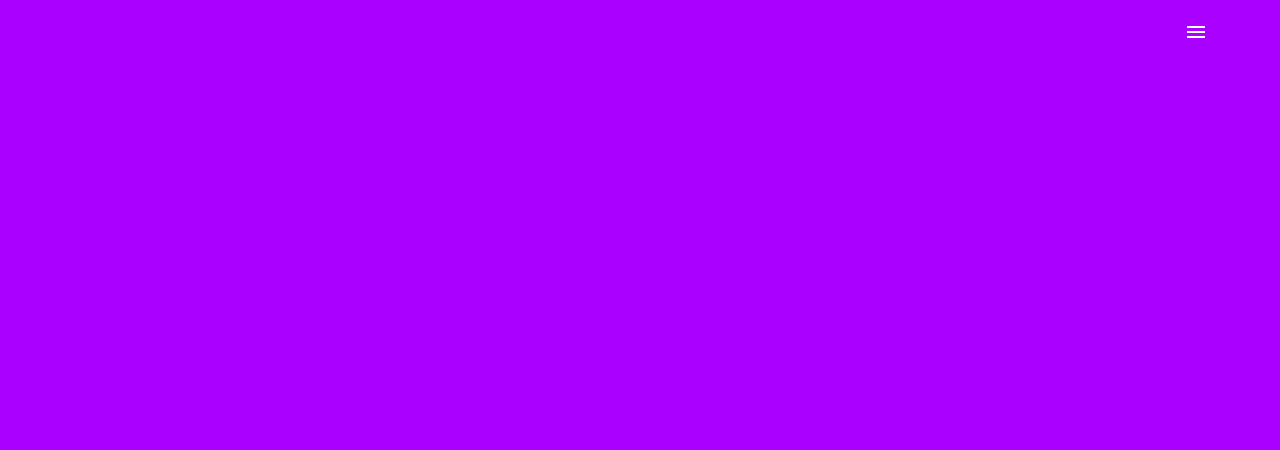
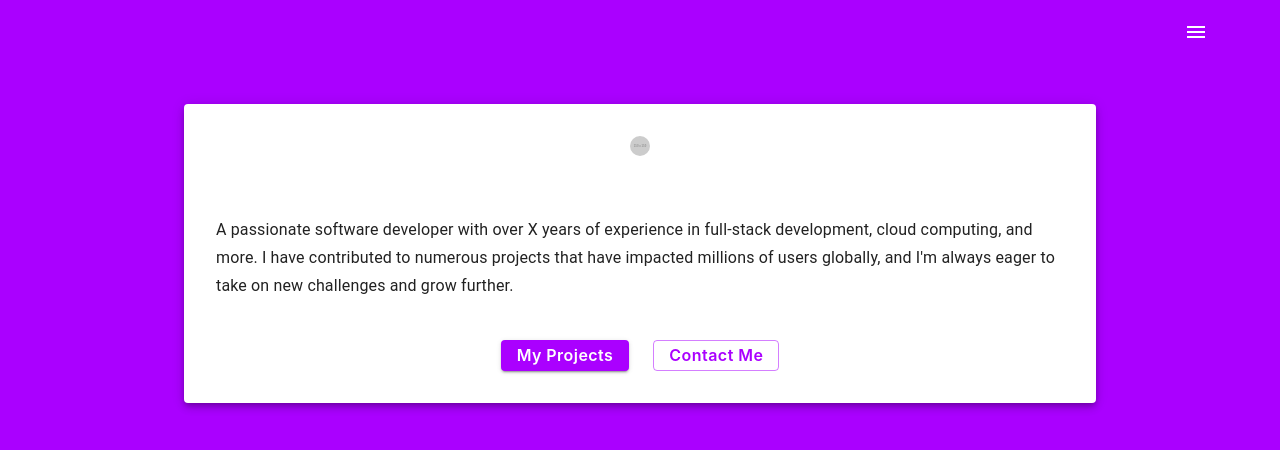
Before and after one commit to kindofclever/pfuchs, a React (Create React App) app: page /about in a window 1280 px wide. Before the commit this address had no page. Shown: the top 450 px of the page. Built offline with nearby package versions, Linux system fonts and the light colour scheme.

Commit message:
working on frontend

```diff
--- a/src/App.tsx
+++ b/src/App.tsx
@@ -6,28 +6,45 @@ import Theme from './Theme';
 import LandingPage from './containers/Landing/LandingPage';
 import { Home } from './containers/Home/Home';
 import ElevatorSimulation from './containers/Elevators/ElevatorSimulation';
+import About from './containers/About/About';
+import Colours from './containers/Colours/Colours';
 import AppLayout from './layout/AppLayout';
 
 export const App: React.FC = () => {
   return (
     <ThemeProvider theme={Theme}>
       <BrowserRouter>
-        <AppLayout>
         <Routes>
           <Route
             path='/'
             element={<LandingPage />}
           />
           <Route
+            path='/*'
+            element={
+              <AppLayout>
+                <Routes>
+                  <Route
                     path='/home'
                     element={<Home />}
+                  />
+                  <Route
+                    path='/about'
+                    element={<About />}
                   />
                   <Route
                     path='/elevators'
                     element={<ElevatorSimulation />}
                   />
+                  <Route
+                    path='/colours'
+                    element={<Colours />}
+                  />
                 </Routes>
               </AppLayout>
+            }
+          />
+        </Routes>
       </BrowserRouter>
     </ThemeProvider>
   );
--- /dev/null
+++ b/src/components/CookiesConsent.tsx
@@ -0,0 +1,87 @@
+import React, { useState, useEffect } from 'react';
+import {
+  Button,
+  Snackbar,
+  Slide,
+  SlideProps,
+  Theme,
+  useTheme,
+} from '@mui/material';
+import { CookieConsentStatus } from '../types/types';
+
+const SlideTransition: React.FC<SlideProps> = (props) => {
+  return (
+    <Slide
+      {...props}
+      direction='up'
+    />
+  );
+};
+
+interface CookieConsentProps {
+  onConsentChange?: (status: CookieConsentStatus) => void;
+}
+
+const CookieConsent: React.FC<CookieConsentProps> = ({ onConsentChange }) => {
+  const [show, setShow] = useState(false);
+  const theme: Theme = useTheme();
+
+  useEffect(() => {
+    const cookieConsent = localStorage.getItem('cookie-consent');
+    if (!cookieConsent) {
+      setShow(true);
+    }
+  }, []);
+
+  const handleAccept = () => {
+    localStorage.setItem('cookie-consent', CookieConsentStatus.ACCEPTED);
+    setShow(false);
+    console.log('cookieConsent accepted');
+    if (onConsentChange) onConsentChange(CookieConsentStatus.ACCEPTED);
+  };
+
+  const handleDecline = () => {
+    localStorage.setItem('cookie-consent', CookieConsentStatus.DECLINED);
+    setShow(false);
+    console.log('cookieConsent denied');
+    if (onConsentChange) onConsentChange(CookieConsentStatus.DECLINED);
+  };
+
+  return (
+    <div>
+      <Snackbar
+        open={show}
+        TransitionComponent={SlideTransition}
+        message='I use cookies to enhance your experience.'
+        action={
+          <>
+            <Button
+              color='secondary'
+              size='small'
+              onClick={handleAccept}>
+              ACCEPT
+            </Button>
+            <Button
+              color='primary'
+              size='small'
+              onClick={handleDecline}>
+              DECLINE
+            </Button>
+          </>
+        }
+        sx={{
+          width: 'fit-content',
+          '& .MuiSnackbarContent-root': {
+            backgroundColor: theme.palette.grey[800],
+          },
+          '& .MuiButton-root': {
+            color: theme.palette.common.white,
+          },
+        }}
+        anchorOrigin={{ vertical: 'bottom', horizontal: 'center' }}
+      />
+    </div>
+  );
+};
+
+export default CookieConsent;
--- a/src/components/SideNav/SideNav.tsx
+++ b/src/components/SideNav/SideNav.tsx
@@ -29,6 +29,7 @@ const SideNav: FC<SideNavProps> = ({ isOpen, onClose, onListItemClick }) => {
     { key: 'elevators', title: 'Elevator Simulation', redirectTo: 'elevators' },
     { key: 'skills', title: 'Skills', redirectTo: 'skills' },
     { key: 'downloads', title: 'Downloads', redirectTo: 'downloads' },
+    { key: 'colours', title: 'Colours', redirectTo: 'colours' },
   ];
 
   return (
@@ -37,13 +38,11 @@ const SideNav: FC<SideNavProps> = ({ isOpen, onClose, onListItemClick }) => {
       anchor='right'
       open={isOpen}
       onClose={onClose}
-      sx={drawerStyles}
-    >
+      sx={drawerStyles}>
       <Box
         display='flex'
         justifyContent='center'
-        p={1}
-      >
+        p={1}>
         <IconButton onClick={onClose}>
           <CloseIcon sx={{ color: theme.palette.common.white }} />
         </IconButton>
--- /dev/null
+++ b/src/containers/About/About.tsx
@@ -0,0 +1,72 @@
+import React from 'react';
+import {
+  Container,
+  Typography,
+  Paper,
+  Avatar,
+  Grid,
+  Button,
+} from '@mui/material';
+
+const About: React.FC = () => {
+  return (
+    <Container
+      component='main'
+      maxWidth='md'
+      sx={{ mt: 5, mb: 5 }}>
+      <Paper
+        sx={{
+          padding: 4,
+          display: 'flex',
+          flexDirection: 'column',
+          alignItems: 'center',
+        }}
+        elevation={5}>
+        <Avatar
+          src='https://via.placeholder.com/150'
+          alt='Your Name'
+          sx={{ width: 20, height: 20, mb: 2 }}
+        />
+        <Typography
+          component='h1'
+          variant='h4'>
+          Your Name
+        </Typography>
+        <Typography
+          component='p'
+          variant='subtitle1'
+          sx={{ mt: 2 }}>
+          A passionate software developer with over X years of experience in
+          full-stack development, cloud computing, and more. I have contributed
+          to numerous projects that have impacted millions of users globally,
+          and I'm always eager to take on new challenges and grow further.
+        </Typography>
+
+        <Grid
+          container
+          spacing={3}
+          justifyContent='center'
+          sx={{ mt: 2 }}>
+          <Grid item>
+            <Button
+              variant='contained'
+              color='primary'
+              href='#projects'>
+              My Projects
+            </Button>
+          </Grid>
+          <Grid item>
+            <Button
+              variant='outlined'
+              color='primary'
+              href='#contact'>
+              Contact Me
+            </Button>
+          </Grid>
+        </Grid>
+      </Paper>
+    </Container>
+  );
+};
+
+export default About;
--- /dev/null
+++ b/src/containers/Colours/Colours.tsx
@@ -0,0 +1,52 @@
+import React from 'react';
+import { Button, Box } from '@mui/material';
+import { useTheme } from '@mui/material/styles';
+
+const Colours: React.FC = () => {
+  const theme = useTheme();
+
+  const colors = [
+    { label: 'Black', color: theme.palette.common.black },
+    { label: 'White', color: theme.palette.common.white },
+    { label: 'Primary Light', color: theme.palette.primary.light },
+    { label: 'Primary', color: theme.palette.primary.main },
+    { label: 'Primary Dark', color: theme.palette.primary.dark },
+    { label: 'Secondary Light', color: theme.palette.secondary.light },
+    { label: 'Secondary', color: theme.palette.secondary.main },
+    { label: 'Secondary Dark', color: theme.palette.secondary.dark },
+    { label: 'Error Light', color: theme.palette.error.light },
+    { label: 'Error', color: theme.palette.error.main },
+    { label: 'Error Dark', color: theme.palette.error.dark },
+    { label: 'Success Light', color: theme.palette.success.light },
+    { label: 'Success', color: theme.palette.success.main },
+    { label: 'Success Dark', color: theme.palette.success.dark },
+    { label: 'Warning Light', color: theme.palette.warning.light },
+    { label: 'Warning', color: theme.palette.warning.main },
+    { label: 'Warning Dark', color: theme.palette.warning.dark },
+    { label: 'Grey 50', color: theme.palette.grey[50] },
+    { label: 'Grey 100', color: theme.palette.grey[100] },
+    { label: 'Grey 200', color: theme.palette.grey[200] },
+    { label: 'Grey 300', color: theme.palette.grey[300] },
+    { label: 'Grey 400', color: theme.palette.grey[400] },
+    { label: 'Grey 500', color: theme.palette.grey[500] },
+    { label: 'Grey 600', color: theme.palette.grey[600] },
+    { label: 'Grey 700', color: theme.palette.grey[700] },
+    { label: 'Grey 800', color: theme.palette.grey[800] },
+    { label: 'Grey 900', color: theme.palette.grey[900] },
+  ];
+
+  return (
+    <Box sx={{ display: 'flex', flexDirection: 'column', gap: 2 }}>
+      {colors.map(({ label, color }) => (
+        <Button
+          key={label}
+          variant='contained'
+          style={{ backgroundColor: color, color: theme.palette.common.white }}>
+          {label}
+        </Button>
+      ))}
+    </Box>
+  );
+};
+
+export default Colours;
--- a/src/containers/Elevators/components/ElevatorDisplay.tsx
+++ b/src/containers/Elevators/components/ElevatorDisplay.tsx
@@ -1,46 +1,52 @@
 import React from 'react';
-
-type ElevatorType = {
-  id: number;
-  currentFloor: number;
-  status: 'idle' | 'doorOpen';
-};
+import { ElevatorType } from '../ElevatorSimulation';
 
 type ElevatorDisplayProps = {
   floors: number;
   elevators: ElevatorType[];
+  onRequestElevator: (floor: number) => void;
 };
-
-const Elevator: React.FC<{ elevator: ElevatorType }> = ({ elevator }) => (
-  <div>
-    Elevator {elevator.id} on floor {elevator.currentFloor}
-  </div>
-);
 
 const ElevatorDisplay: React.FC<ElevatorDisplayProps> = ({
   floors,
   elevators,
-}) => (
-  <div>
+  onRequestElevator,
+}) => {
+  return (
+    <table>
+      <thead>
+        <tr>
+          <th>Floor</th>
+          {Array.from({ length: elevators.length }).map((_, index) => (
+            <th key={index}>Elevator {index + 1}</th>
+          ))}
+          <th>Actions</th>
+        </tr>
+      </thead>
+      <tbody>
         {Array.from({ length: floors }).map((_, index) => {
           const floorNumber = floors - index;
-      const elevatorsOnFloor = elevators.filter(
-        (e) => e.currentFloor === floorNumber
-      );
-
           return (
-        <div key={index}>
-          Floor {floorNumber}
-          {elevatorsOnFloor.map((elevator) => (
-            <Elevator
-              key={elevator.id}
-              elevator={elevator}
-            />
+            <tr key={index}>
+              <td>Floor {floorNumber}</td>
+              {elevators.map((elevator) => (
+                <td key={elevator.id}>
+                  {elevator.currentFloor === floorNumber
+                    ? `Elevator ${elevator.id}: ${elevator.status}`
+                    : ''}
+                </td>
               ))}
-        </div>
+              <td>
+                <button onClick={() => onRequestElevator(floorNumber)}>
+                  Call Elevator
+                </button>
+              </td>
+            </tr>
           );
         })}
-  </div>
+      </tbody>
+    </table>
   );
+};
 
 export default ElevatorDisplay;
--- a/src/layout/AppLayout.tsx
+++ b/src/layout/AppLayout.tsx
@@ -25,15 +25,13 @@ const AppLayout: FC<AppLayoutProps> = ({ children }) => {
   return (
     <Box
       display='flex'
-      height='100vh'
       flexDirection='column'
       bgcolor={bgColor}
       paddingX={5}
-    >
+      minHeight='100vh'>
       <AppBar
         position='static'
-        sx={{ boxShadow: 'none', backgroundColor: bgColor }}
-      >
+        sx={{ boxShadow: 'none', backgroundColor: bgColor }}>
         <Toolbar>
           <Box flexGrow={1}></Box>
           {!isDrawerOpen && (
@@ -43,13 +41,11 @@ const AppLayout: FC<AppLayoutProps> = ({ children }) => {
           )}
         </Toolbar>
       </AppBar>
-
       <SideNav
         isOpen={isDrawerOpen}
         onClose={toggleDrawer}
         onListItemClick={handleListItemClick}
       />
-
       <Box flexGrow={1}>{children}</Box>
     </Box>
   );
--- /dev/null
+++ b/src/types/types.ts
@@ -0,0 +1,4 @@
+export enum CookieConsentStatus {
+  ACCEPTED = "accepted",
+  DECLINED = "declined",
+}
--- a/src/utils/getRandomThemeColor.ts
+++ b/src/utils/getRandomThemeColor.ts
@@ -6,14 +6,17 @@ const getRandomThemeColor = (theme: Theme) => {
     theme.palette.secondary.main,
     theme.palette.warning.main,
     theme.palette.success.main,
+    theme.palette.error.main,
     theme.palette.primary.dark,
     theme.palette.secondary.dark,
     theme.palette.warning.dark,
     theme.palette.success.dark,
+    theme.palette.error.dark,
     theme.palette.primary.light,
     theme.palette.secondary.light,
     theme.palette.warning.light,
     theme.palette.success.light,
+    theme.palette.error.light
   ];
 
   const randomIndex = Math.floor(Math.random() * paletteColors.length);
```
Also changed, not shown: src/containers/Elevators/ElevatorSimulation.tsx (+33 -14 lines), src/containers/Landing/LandingPage.tsx (+34 -7 lines). Lines whose indentation alone changed are shown as unchanged.
